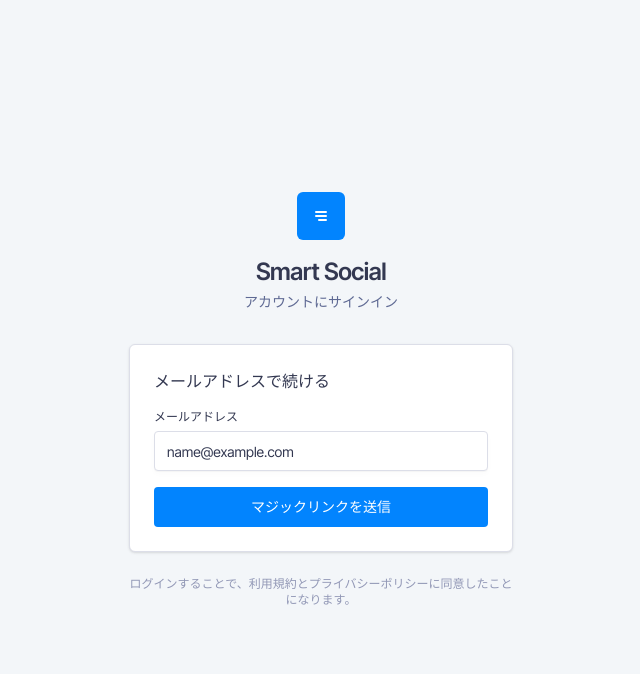
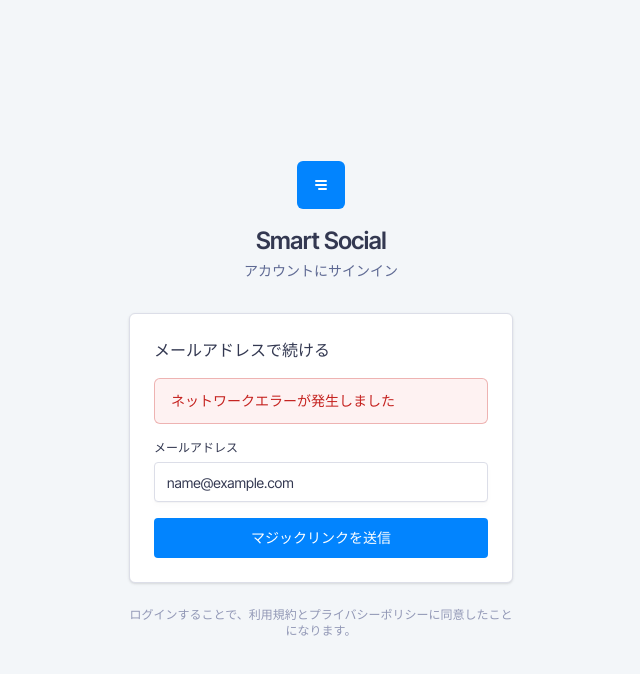
Before and after one commit to tackeyy/smart-social, a Next.js app: page /smart-social/auth/login in a window 1280 px wide. Both pictures are taken after typing "name@example.com" into the empty fields and a click on the button "マジックリンクを送信". Shown: the top 674 px of the page, without its empty margins (319-959 px from the left). Built offline with nearby package versions, Linux system fonts and the light colour scheme; no server answers.

Commit message:
fix(auth): add error display on magic link send failure

```diff
--- a/app/auth/login/page.tsx
+++ b/app/auth/login/page.tsx
@@ -9,17 +9,26 @@
   const [email, setEmail] = useState('')
   const [sent, setSent] = useState(false)
   const [loading, setLoading] = useState(false)
+  const [error, setError] = useState<string | null>(null)
 
   async function handleSubmit(e: React.FormEvent) {
     e.preventDefault()
     setLoading(true)
+    setError(null)
     try {
       const res = await fetch('/smart-social/api/auth/send-magic-link', {
         method: 'POST',
         headers: { 'Content-Type': 'application/json' },
         body: JSON.stringify({ email }),
       })
-      if (res.ok) setSent(true)
+      if (res.ok) {
+        setSent(true)
+      } else {
+        const data = await res.json().catch(() => ({}))
+        setError(data.error ?? `エラーが発生しました (${res.status})`)
+      }
+    } catch {
+      setError('ネットワークエラーが発生しました')
     } finally {
       setLoading(false)
     }
@@ -71,6 +80,11 @@
               </div>
             ) : (
               <form onSubmit={handleSubmit} className="space-y-4">
+                {error && (
+                  <div className="rounded-[6px] bg-red-50 border border-manavi-error/30 px-4 py-3">
+                    <p className="text-sm text-manavi-error">{error}</p>
+                  </div>
+                )}
                 <div className="space-y-1.5">
                   <label
                     htmlFor="email"
```
